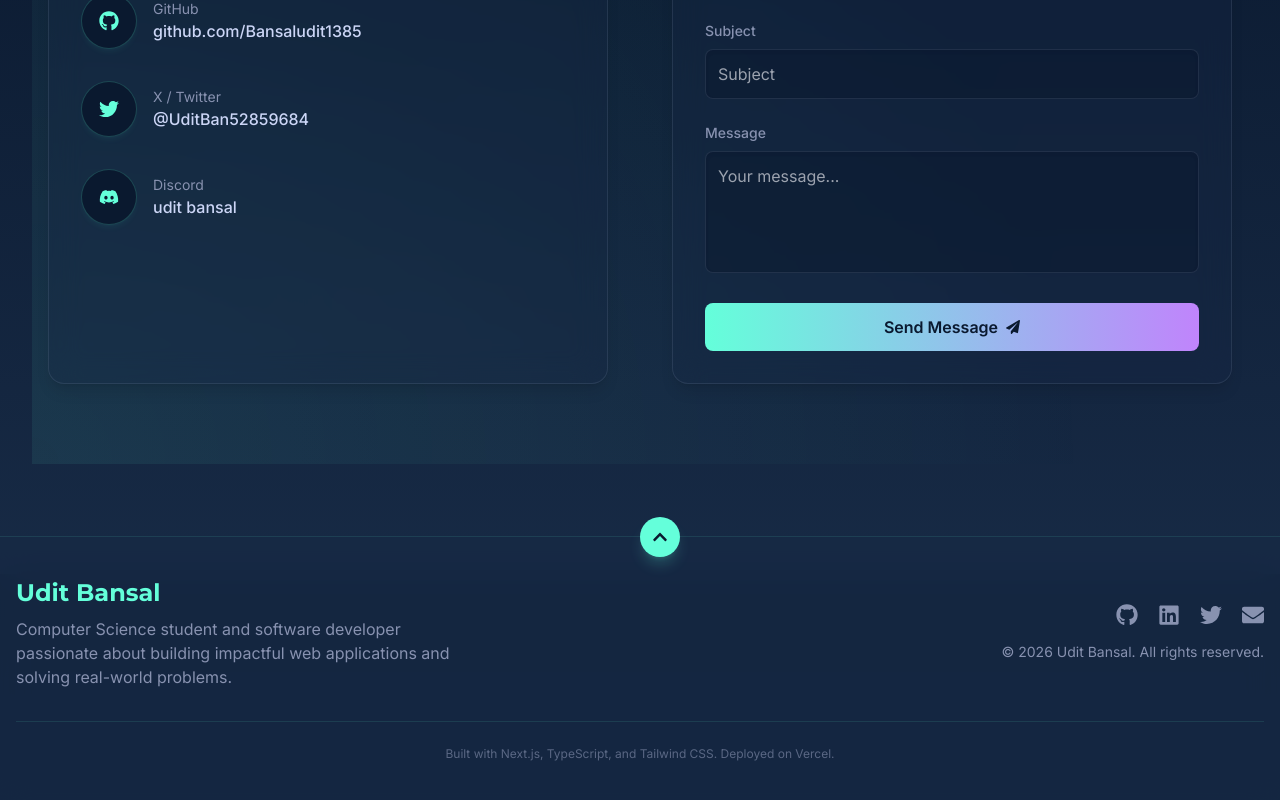
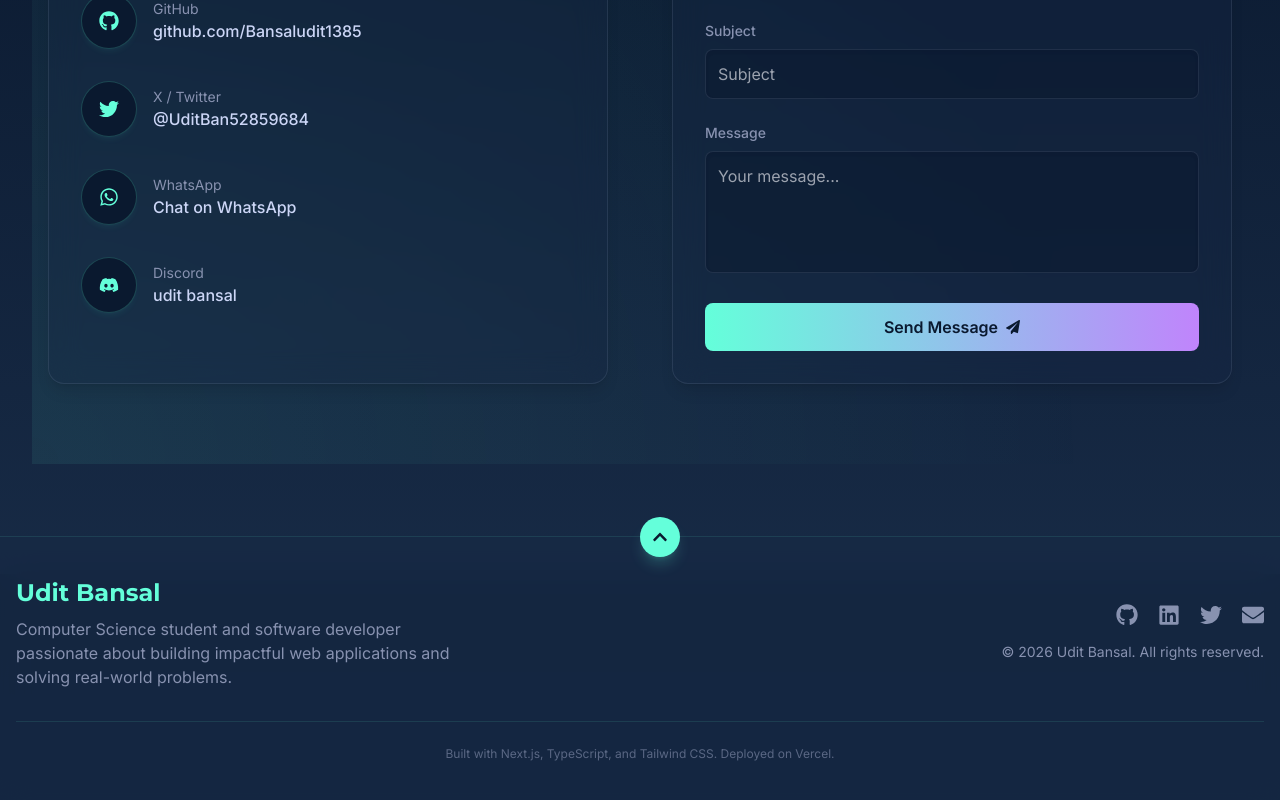
Before and after one commit to Bansaludit1385/udit-portfolio, a Next.js app: page / in a window 1280 px wide. Shown: the part 6626-7426 px from the top of the page. Built offline with nearby package versions, Linux system fonts and the light colour scheme.

Commit message:
Added WhatsApp contact option

```diff
--- a/app/components/Contact.tsx
+++ b/app/components/Contact.tsx
@@ -406,8 +406,7 @@
 
 import React, { useState } from 'react'
 import { motion, AnimatePresence } from 'framer-motion'
-import { FaEnvelope, FaLinkedin, FaGithub, FaDiscord, FaPaperPlane, FaTwitter } from 'react-icons/fa'
-
+import { FaEnvelope, FaLinkedin, FaGithub, FaDiscord, FaPaperPlane, FaTwitter, FaWhatsapp } from 'react-icons/fa'
 type FormState = {
   name: string
   email: string
@@ -629,6 +628,30 @@ const Contact = () => {
                 <div className="absolute inset-0 bg-accent/5 scale-0 group-hover:scale-100 rounded-lg transition-transform duration-300 ease-in-out -z-0"></div>
               </motion.div>
 
+              {/* WhatsApp */}
+<motion.div
+  variants={itemVariants}
+  className="group relative"
+>
+  <div className="flex items-center space-x-4 relative z-10">
+    <div className="contact-icon group-hover:rotate-12">
+      <FaWhatsapp size={20} className="group-hover:text-white transition-colors" />
+    </div>
+    <div className="transition-transform group-hover:translate-x-2 duration-300 ease-in-out">
+      <p className="text-textLight text-sm">WhatsApp</p>
+      <a
+        href="https://wa.me/916283218686"
+        target="_blank"
+        rel="noopener noreferrer"
+        className="text-text hover:text-accent transition-colors font-medium"
+      >
+        Chat on WhatsApp
+      </a>
+    </div>
+  </div>
+  <div className="absolute inset-0 bg-accent/5 scale-0 group-hover:scale-100 rounded-lg transition-transform duration-300 ease-in-out -z-0"></div>
+</motion.div>
+
               {/* Discord */}
               <motion.div variants={itemVariants} className="group relative">
                 <div className="flex items-center space-x-4 relative z-10">
```
